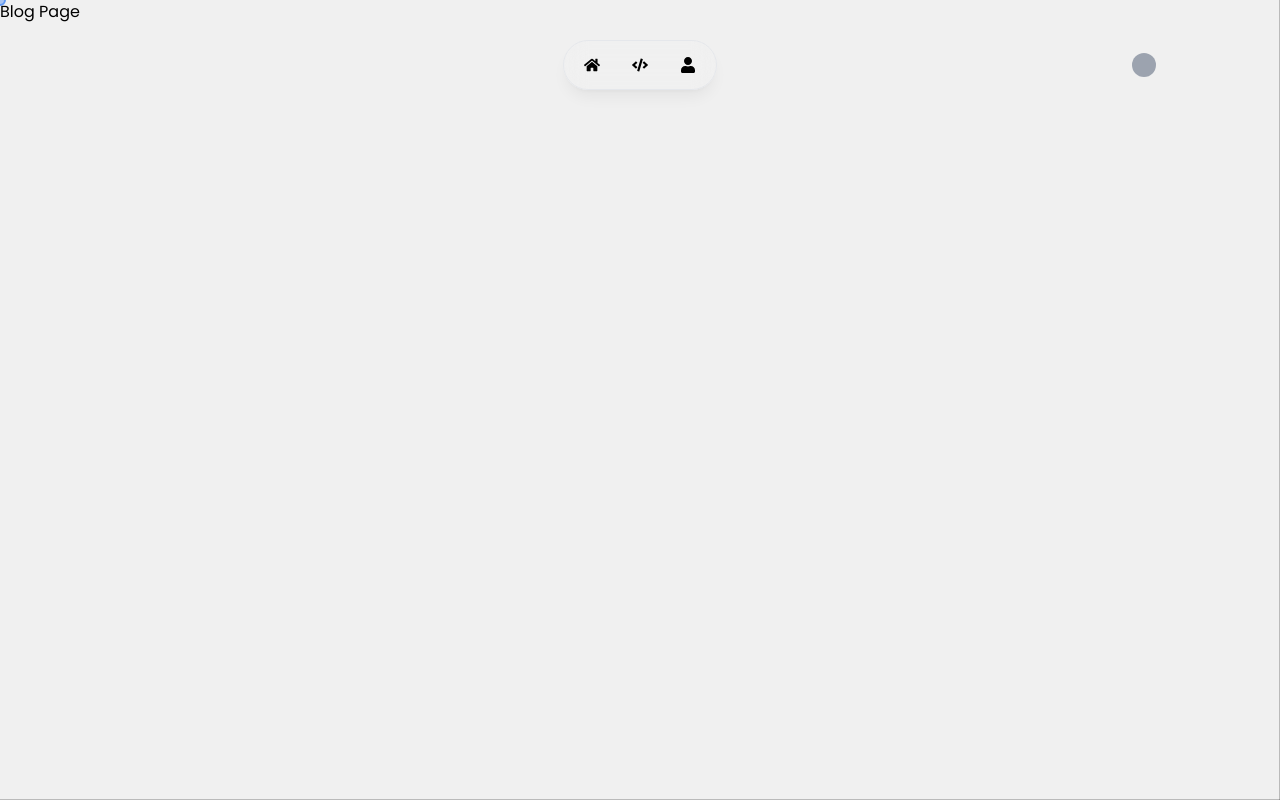
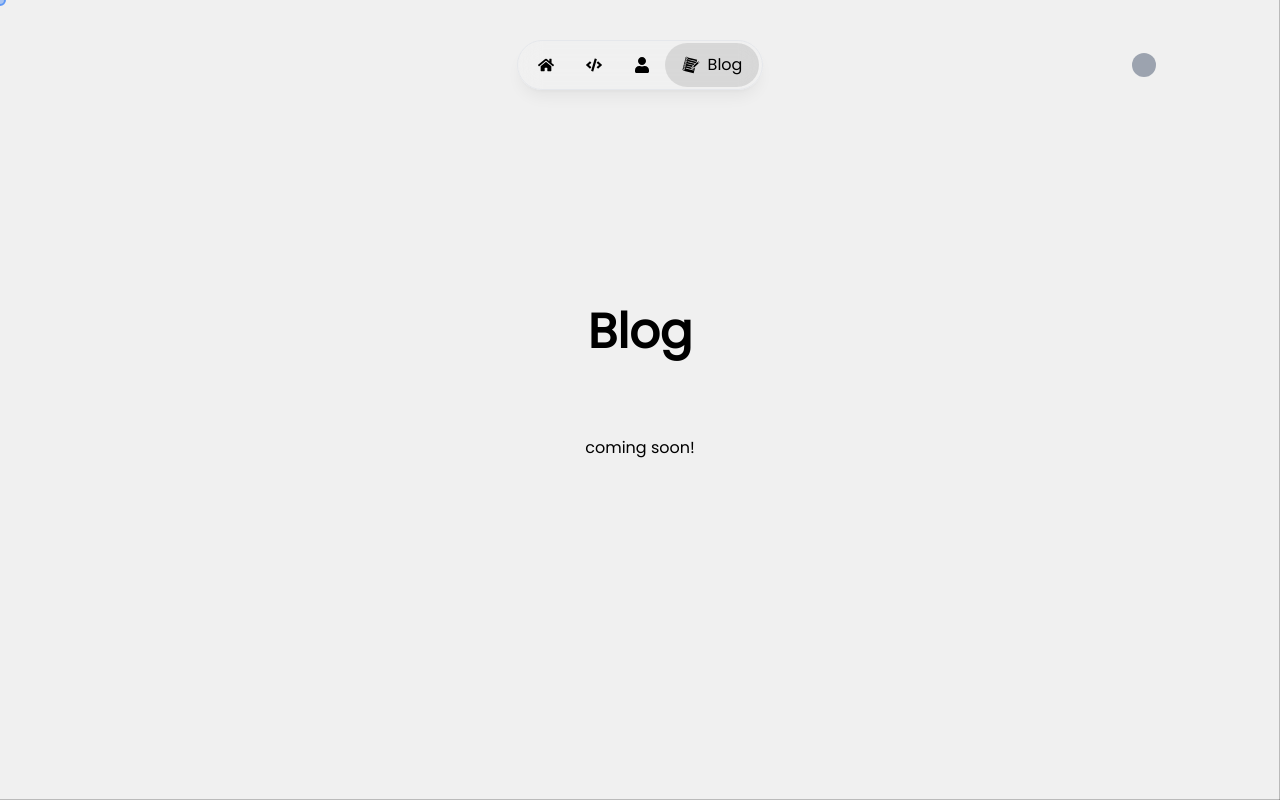
Before and after one commit to yuvrajsinh5252/website, a Next.js app: page /blog in a window 1280 px wide. Built offline with nearby package versions, Linux system fonts and the light colour scheme.

Commit message:
feat: add blog page

```diff
--- a/src/app/about/page.tsx
+++ b/src/app/about/page.tsx
@@ -10,7 +10,6 @@ import { useEffect, useState } from "react";
 export default function Home() {
   const [activeSection, setActiveSection] = useState<string>("introduction");
   const [sections, setSections] = useState<HTMLElement[]>([]);
-  const [currentIndex, setCurrentIndex] = useState<number>(0);
 
   useEffect(() => {
     const sectionElements = Array.from(
@@ -23,10 +22,6 @@ export default function Home() {
         entries.forEach((entry) => {
           if (entry.isIntersecting) {
             setActiveSection(entry.target.id);
-            const index = sectionElements.findIndex(
-              (el) => el.id === entry.target.id
-            );
-            setCurrentIndex(index);
           }
         });
       },
@@ -42,7 +37,6 @@ export default function Home() {
   const scrollToSection = (index: number) => {
     if (index >= 0 && index < sections.length) {
       sections[index].scrollIntoView({ behavior: "smooth" });
-      setCurrentIndex(index);
     }
   };
 
@@ -75,14 +69,14 @@ export default function Home() {
       </nav>
 
       <section
-        className="min-h-screen flex flex-col justify-center pt-28 sm:pt-44 relative"
+        className="min-h-screen flex flex-col justify-center max-sm:pt-24 relative"
         id="introduction"
       >
         <Intro activeSection={activeSection} fadeIn={fadeIn} />
       </section>
 
       <section
-        className="min-h-screen flex flex-col max-sm:pt-20 justify-center relative"
+        className="min-h-screen flex flex-col justify-center relative"
         id="skills"
       >
         <Skills activeSection={activeSection} fadeIn={fadeIn} />
--- a/src/app/blog/page.tsx
+++ b/src/app/blog/page.tsx
@@ -1,7 +1,14 @@
-export default function Home() {
+export default function Page() {
   return (
-    <div className="">
-      Blog Page
-    </div>
-  )
+    <main className="min-h-screen flex justify-center items-center">
+      <div className="max-w-4xl mx-auto px-4 sm:px-6 lg:px-8">
+        <div className="text-center mb-12">
+          <h1 className="text-5xl font-bold mb-4">Blog</h1>
+        </div>
+        <div className="text-center py-8">
+          <p>coming soon!</p>
+        </div>
+      </div>
+    </main>
+  );
 }
--- a/src/components/navbar/navbar.tsx
+++ b/src/components/navbar/navbar.tsx
@@ -10,6 +10,7 @@ const NAV_ITEMS = [
   { href: "/", text: "home", width: 95 },
   { href: "/projects", text: "projects", width: 115 },
   { href: "/about", text: "about", width: 95 },
+  { href: "/blog", text: "blog", width: 82 },
 ] as const;
 
 export default function Navbar() {
--- a/src/components/navbar/navlink.tsx
+++ b/src/components/navbar/navlink.tsx
@@ -2,6 +2,9 @@ import Link from "next/link";
 import { usePathname } from "next/navigation";
 import React from "react";
 import { FaBlog, FaCode, FaHome, FaUser } from "react-icons/fa";
+import { MdNoteAlt } from "react-icons/md";
+import { GiNotebook } from "react-icons/gi";
+
 import { motion } from "framer-motion";
 
 interface NavLinkProps {
@@ -22,7 +25,7 @@ export default function NavLink({ href, text }: NavLinkProps) {
       case "about":
         return <FaUser />;
       case "blog":
-        return <FaBlog />;
+        return <GiNotebook size={18} />;
       default:
         return null;
     }
--- a/src/components/theme/toggle-theme.tsx
+++ b/src/components/theme/toggle-theme.tsx
@@ -27,7 +27,7 @@ export default function ThemeToggle() {
   };
 
   return (
-    <div className="w-4 h-4 rounded-full fixed right-[10%] max-sm:right-5 flex justify-center items-center border-none focus:outline-none">
+    <div className="w-4 h-4 rounded-full fixed right-[10%] max-sm:left-5 max-sm:top-[95%] flex justify-center items-center border-none focus:outline-none">
       <button
         className="p-3 flex rounded-full bg-gray-400 focus:outline-none focus:bg-blue-300"
         onClick={(event) => {
```
